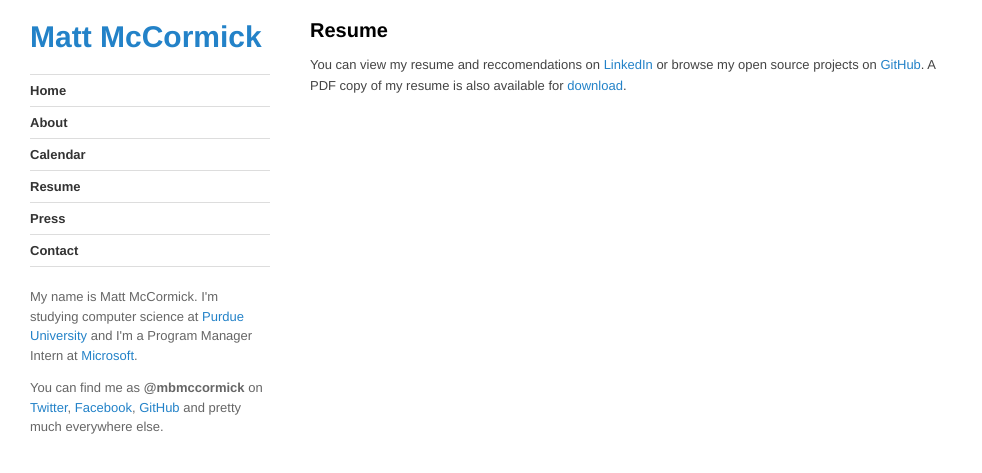
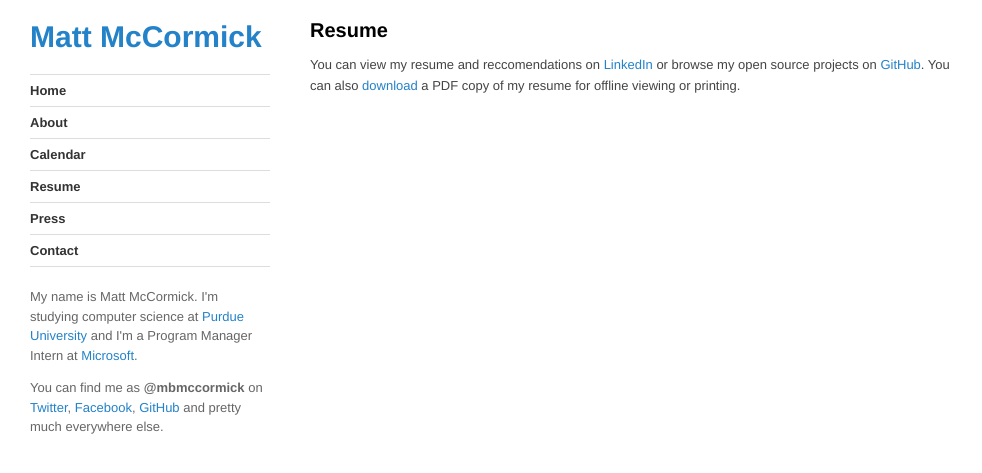
Before and after one commit to mbmccormick/mbmccormick.github.io, a Jekyll site: the page built from resume/index.md, in a window 1280 px wide. Shown: the top 473 px of the page, without its empty margins (0-982 px from the left). Built offline with Jekyll 4.4.1, drawn with Linux system fonts in a browser that asks for light colours; Markdown is read by kramdown in place of the engine named in the settings.

Commit message:
Edited resume/index.md via GitHub

```diff
--- a/resume/index.md
+++ b/resume/index.md
@@ -5,4 +5,4 @@
 
 # Resume
 
-You can view my resume and reccomendations on <a href="http://www.linkedin.com/in/mbmccorm" target="_blank">LinkedIn</a> or browse my open source projects on <a href="http://github.com/mbmccormick" target="_blank">GitHub</a>. A PDF copy of my resume is also available for <a href="matt_mccormick.pdf">download</a>.
+You can view my resume and reccomendations on <a href="http://www.linkedin.com/in/mbmccorm" target="_blank">LinkedIn</a> or browse my open source projects on <a href="http://github.com/mbmccormick" target="_blank">GitHub</a>. You can also <a href="matt_mccormick.pdf">download</a> a PDF copy of my resume for offline viewing or printing.
```
